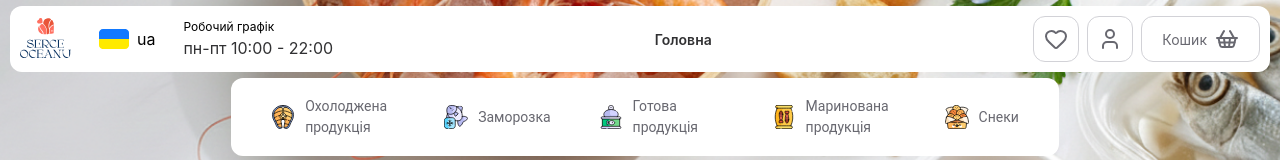
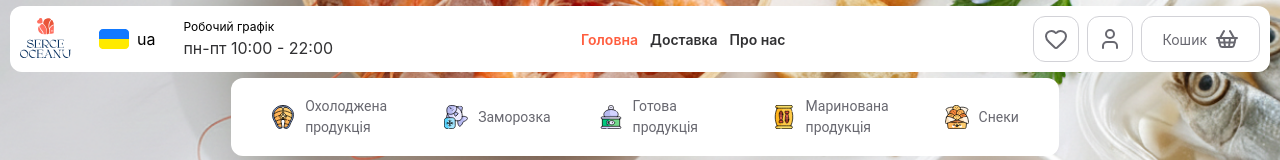
Before and after one commit to illiad24/shop, a React (Vite) app in the folder client/: page / in a window 1280 px wide. Shown: the top 160 px of the page. Built offline with nearby package versions, Linux system fonts and the light colour scheme.

Commit message:
feat(Routing): add titles and menu visibility for main routes; enhance GlobalErrorPage layout

```diff
--- a/client/src/app/router/router.tsx
+++ b/client/src/app/router/router.tsx
@@ -14,16 +14,28 @@ export const router = createBrowserRouter([
         errorElement: <GlobalErrorPage />,
         children: [
             {
-                index: true,
-                Component: HomePage
+                path: '/',
+                Component: HomePage,
+                handle: {
+                    inMainMenu: true,
+                    title: 'Головна'
+                }
             },
             {
                 path: 'delivery',
-                Component: DeliveryPage
+                Component: DeliveryPage,
+                handle: {
+                    inMainMenu: true,
+                    title: 'Доставка'
+                }
             },
             {
                 path: 'about',
-                Component: AboutPage
+                Component: AboutPage,
+                handle: {
+                    inMainMenu: true,
+                    title: 'Про нас'
+                }
             },
             {
                 path: '*',
--- a/client/src/pages/GlobalErrorPage.tsx
+++ b/client/src/pages/GlobalErrorPage.tsx
@@ -1,3 +1,15 @@
 export function GlobalErrorPage() {
-    return <div>error</div>
+    return (
+        <div className="flex justify-center items-center flex-auto">
+            <div className="max-w-[400px] relative mx-auto text-center py-20 rounded-2xl overflow-hidden flex justify-center items-center flex-col ">
+                <img src="/footer.png" alt="Image" className="absolute-element" />
+                <h1 className="section-title-24 mb-6 last:mb-0 text-black">Щось пішло не так!</h1>
+                <div className="text-14-gray text-[16px] text-black">
+                    <p>
+                        Вибачте, сталася помилка при завантаженні сторінки.
+                    </p>
+                </div>
+            </div>
+        </div>
+    )
 }
--- a/client/src/widgets/Header/Header.tsx
+++ b/client/src/widgets/Header/Header.tsx
@@ -1,16 +1,20 @@
 import { useEffect, useState } from "react";
 import { Icon } from "../../shared/icons/Icon";
+import { router } from "../../app/router/router";
+import { NavLink } from "react-router";
 
 export function Header() {
+    const routesInMainMenu = router.routes[0].children.filter(route => route.handle?.inMainMenu);
+
 
     const [menuOpen, setMenuOpen] = useState(false)
+
     useEffect(() => {
         if (menuOpen) {
             document.body.style.overflow = "hidden";
         } else {
             document.body.style.overflow = "";
         }
-
         return () => {
             document.body.style.overflow = "";
         };
@@ -64,9 +68,13 @@ export function Header() {
                         </div>
                     </div>
                     <div className=" gap-3 items-center cursor-pointer md:flex hidden">
-                        <div className="text-[14px] text-black transition-all font-semibold hover:text-main">
-                            Головна
-                        </div>
+                        {routesInMainMenu.map((route) => {
+                            return (
+                                <NavLink key={route.path} to={route.path} className={({ isActive }) => isActive ? "text-[14px] text-orange-1 transition-all font-semibold hover:text-main " : "text-[14px] text-black transition-all font-semibold hover:text-main"}>
+                                    {route.handle?.title}
+                                </NavLink>)
+                        })}
+
                     </div>
                     <div className="flex gap-2 items-center relative z-3">
                         <div className="text-gray text-[20px] p-2.5 border rounded-[12px]  border-[#d2d2d7] transition-all hover:border-orange-1 hover:text-orange-1">
@@ -79,7 +87,7 @@ export function Header() {
                             <Icon name="menu" className={menuOpen ? "hidden" : "block"} />
                             <Icon name="close" className={menuOpen ? "block" : "hidden"} />
                         </div>
-                        <div className="text-gray text-[20px] md:flex hidden  py-2.5 px-5 border rounded-[12px]  border-[#d2d2d7] flex items-center gap-2 transition-all hover:border-orange- hover:text-orange-1">
+                        <div className=" cursor-pointer text-gray text-[20px] md:flex hidden  py-2.5 px-5 border rounded-[12px]  border-[#d2d2d7] flex items-center gap-2 transition-all hover:border-orange- hover:text-orange-1">
                             <span className="text-[14px]">Кошик</span>
                             <Icon name="bag" />
                         </div>
@@ -90,15 +98,14 @@ export function Header() {
                     <div className="mb-6 last:mb-0">
                         <div className="text-[16px] text-gray mb-2 last:mb-0">Навігація</div>
                         <div className="grid grid-cols-2 gap-3">
-                            <div className="text-[14px] bg-white text-center  border-1 rounded-[12px] text-black w-full py-3 transition-all font-semibold hover:text-main  active [&.active]:col-span-2 [&.active]:text-orange-1 [&.active]:border-1 [&.active]:border-orange-1 hover:border-1 hover:border-orange-1 hover:text-orange-1 transition-all">
-                                Головна
-                            </div>
-                            <div className="text-[14px] bg-white text-center border-1  rounded-[12px] text-black w-full py-3 transition-all font-semibold hover:text-main   [&.active]:col-span-2 [&.active]:text-orange-1 [&.active]:border-1 [&.active]:border-orange-1 hover:border-1 hover:border-orange-1 hover:text-orange-1 transition-all">
-                                Про нас
-                            </div>
-                            <div className="text-[14px] bg-white text-center border-1 rounded-[12px] text-black w-full py-3 transition-all font-semibold hover:text-main   [&.active]:col-span-2 [&.active]:text-orange-1 [&.active]:border-1 [&.active]:border-orange-1 hover:border-1 hover:border-orange-1 hover:text-orange-1 transition-all">
-                                Доставка і оплата
-                            </div>
+
+                            {routesInMainMenu.map((route) => {
+                                return (
+                                    <NavLink key={route.path} to={route.path} className={({ isActive }) => `text-[14px] bg-white text-center  border-1 rounded-[12px] text-black w-full py-3 transition-all font-semibold hover:text-main    hover:border-1 hover:border-orange-1 hover:text-orange-1 transition-all ${isActive ? "text-orange-1 col-span-2 border-orange-1" : ""}`}>
+                                        {route.handle?.title}
+                                    </NavLink>
+                                )
+                            })}
                         </div>
                     </div>
                     <div className="mb-6 last:mb-0">
@@ -196,6 +203,6 @@ export function Header() {
                     </div>
                 </div>
             </div>
-        </header>
+        </header >
     )
 }
```
